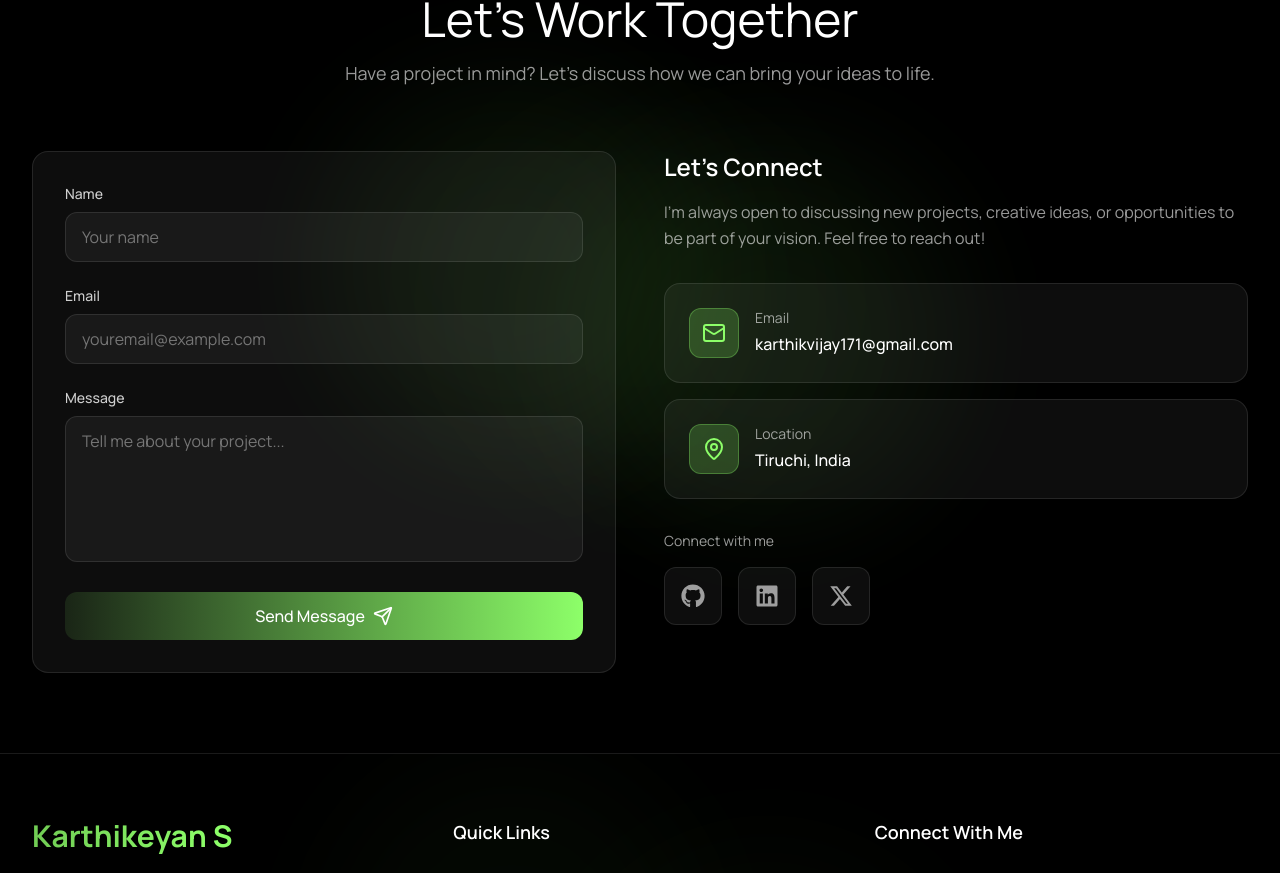
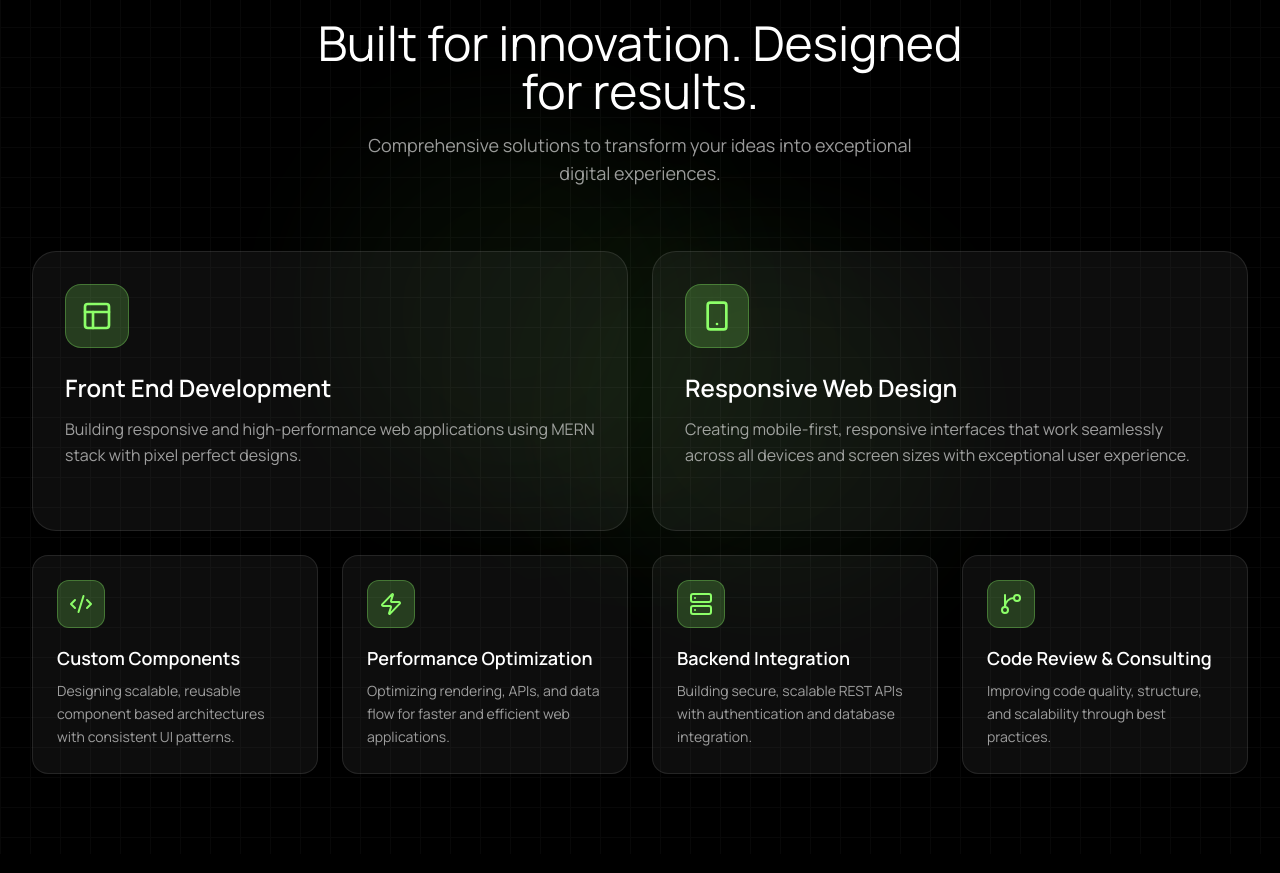
Before and after one commit to Karthikeyan1701/dev-personal-portfolio, a React (Vite) app: page / in a window 1280 px wide. Shown: the part 1920-2793 px from the top of the page. Built offline with nearby package versions, Linux system fonts and the light colour scheme.

Commit message:
Implementation of Services Section

```diff
--- a/src/App.jsx
+++ b/src/App.jsx
@@ -1,7 +1,9 @@
 import React from 'react';
 import Navbar from './components/layout/Navbar';
 import Hero from './components/sections/Hero';
-import About from './components/sections/About'
+import About from './components/sections/About';
+import Skills from './components/sections/Skills';
+import Services from './components/sections/Services';
 import Contact from './components/sections/Contact';
 import Footer from './components/layout/Footer';
 
@@ -13,6 +15,8 @@
       <main>
         <Hero />
         <About />
+        <Skills />
+        <Services />
         <Contact />
       </main>
 
--- /dev/null
+++ b/src/components/sections/Services.jsx
@@ -0,0 +1,102 @@
+import React from 'react';
+import { services } from '../../data/services';
+import * as Icons from 'lucide-react';
+import { Wrench } from 'lucide-react';
+import FadeIn from '../animations/FadeIn';
+
+const Services = () => {
+  return (
+    <section id="services" className="relative py-20 bg-black overflow-hidden">
+      <div className="absolute inset-0 overflow-hidden">
+        <div className="absolute top-1/4 left-1/4 w-96 h-96 bg-primary/20 opacity-20 rounded-full blur-3xl" />
+        <div className="absolute bottom-1/4 right-1/4 w-96 h-96 bg-primary/20 opacity-20 rounded-full blur-3xl" />
+        <div className="absolute top-1/2 left-1/2 -translate-x-1/2 -translate-y-1/2 w-96 h-96 bg-primary/10 opacity-20 rounded-full blur-3xl" />
+      </div>
+
+      <div
+        className="absolute inset-0 opacity-[0.03]"
+        style={{
+          backgroundImage: `
+                    linear-gradient(to right, white 1px, transparent 1px),
+                    linear-gradient(to bottom, white 1px, transparent 1px)
+                `,
+          backgroundSize: '30px 30px',
+        }}
+      />
+
+      <div className="relative z-10 max-w-7xl mx-auto px-4 sm:px-6 lg:px-8">
+        <FadeIn delay={0}>
+          <div className="text-center mb-16">
+            <div className="inline-flex items-center gap-2 px-4 py-2 bg-primary/10 border border-primary/30 rounded-full mb-6">
+              <Wrench className="w-4 h-4 text-primary" />
+              <span className="text-sm text-primary font-medium leading-wider uppercase">What I offer</span>
+            </div>
+            <h2 className="text-4xl lg:text-5xl font-normal text-white mb-4 max-w-2xl mx-auto">Built for innovation. Designed for results.</h2>
+            <p className="text-lg text-white/60 max-w-xl mx-auto">
+              Comprehensive solutions to transform your ideas into exceptional
+              digital experiences.
+            </p>
+          </div>
+        </FadeIn>
+
+        <div className="grid grid-cols-1 lg:grid-cols-2 gap-6 mb-6">
+          {services.slice(0, 2).map((service, index) => {
+            const IconComponent = Icons[service.icon] || Icons.Code2;
+            return (
+              <FadeIn key={service.id} delay={100 + index * 100}>
+                <div className="group relative bg-white/5 border border-white/10 rounded-3xl p-8 hover:border-primary/30 transition-all duration-300 h-full min-h-70 flex flex-col">
+                  <div className="mb-6">
+                    <div className="w-16 h-16 rounded-2xl bg-primary/20 border border-primary/30 flex items-center justify-center group-hover:scale-110 transition-transform duration-300">
+                      <IconComponent className="w-8 h-8 text-primary" />
+                    </div>
+                  </div>
+
+                  <div className='flex-1'>
+                    <h3 className='text-2xl font-semibold text-white mb-3 group-hover:text-primary transition-colors duration-300'>
+                        {service.title}
+                    </h3>
+                    <p className='text-white/60 leading-relaxed'>
+                        {service.description}
+                    </p>
+                  </div>
+
+                  <div className='absolute inset-0 bg-linear-to-br from-primary/0 to-primary/0 group-hover:from-primary/5 group-hover:to-primary/5 rounded-3xl transition-all duration-300 pointer-events-none' />
+                </div>
+              </FadeIn>
+            );
+          })}
+        </div>
+
+        <div className='grid grid-cols-1 md:grid-cols-2 lg:grid-cols-4 gap-6'>
+          {services.slice(2).map((service, index) => {
+            const IconComponent = Icons[service.icon] || Icons.GitBranch;
+            return (
+                <FadeIn key={service.id} delay={300 + index * 100}>
+                    <div className='group relative bg-white/5 border border-white/10 rounded-2xl p-6 hover:border-primary/30 transition-all duration-300 h-full'>
+                        <div className='mb-4'>
+                            <div className='w-12 h-12 rounded-xl bg-primary/20 border border-primary/30 flex items-center justify-center group-hover:scale-110 transition-transform duration-300'>
+                                <IconComponent className='w-6 h-6 text-primary' />
+                            </div>
+                        </div>
+
+                        <div>
+                            <h3 className='text-lg font-semibold text-white mb-2 group-hover:text-[#A8FF8D] transition-colors duration-300'>
+                                {service.title}
+                            </h3>
+                            <p className='text-sm text-white/60 leading-relaxed line-clamp-3'>
+                                {service.description}
+                            </p>
+                        </div>
+
+                        <div className='absolute inset-0 bg-linear-to-br from-primary/0 to-primary/0 group-hover:from-primary/5 group-hover:to-primary/5 rounded-2xl transition-all duration-300 pointer-events-none' />
+                    </div>
+                </FadeIn>
+            );
+          })}
+        </div>
+      </div>
+    </section>
+  );
+};
+
+export default Services;
--- /dev/null
+++ b/src/components/sections/Skills.jsx
@@ -0,0 +1,45 @@
+import React from 'react';
+import { skills } from '../../data/skills';
+import * as Icons from 'lucide-react';
+import FadeIn from '../animations/FadeIn';
+
+const Skills = () => {
+  const skillCategories = {
+    // Categorize skills
+    Mastery: [
+      skills.find((s) => s.name === 'HTML5'),
+      skills.find((s) => s.name === 'CSS3'),
+      skills.find((s) => s.name === 'JavaScript'),
+      skills.find((s) => s.name === 'React.js'),
+      skills.find((s) => s.name === 'Redux Toolkit'),
+      skills.find((s) => s.name === 'Node.js'),
+      skills.find((s) => s.name === 'Express.js'),
+      skills.find((s) => s.name === 'REST APIs'),
+      skills.find((s) => s.name === 'MongoDB'),
+      skills.find((s) => s.name === 'Git & GitHub'),
+    ].filter(Boolean),
+
+    'In Progress': [
+      skills.find((s) => s.name === 'Next.js'),
+      skills.find((s) => s.name === 'TypeScript'),
+      skills.find((s) => s.name === 'Tailwind CSS'),
+      skills.find((s) => s.name === 'Vue.js'),
+      skills.find((s) => s.name === 'Vite'),
+      skills.find((s) => s.name === 'TanStack Start'),
+    ].filter(Boolean),
+
+    'Future Focus': [
+      skills.find((s) => s.name === 'Python'),
+      skills.find((s) => s.name === 'FastAPI'),
+      skills.find((s) => s.name === 'GenAI LLM Models'),
+      skills.find((s) => s.name === 'Amazon Web Services'),
+      skills.find((s) => s.name === 'SQL')
+    ].filter(Boolean)
+  };
+
+  return (
+    <div>Skills</div>
+  );
+};
+
+export default Skills;
--- a/src/data/services.js
+++ b/src/data/services.js
@@ -2,26 +2,37 @@
     {
         id: 1,
         icon: 'Layout',
-        title: 'Front End Development'
+        title: 'Front End Development',
+        description: 'Building responsive and high-performance web applications using MERN stack with pixel perfect designs.'
     },
     {
         id: 2,
         icon: 'Smartphone',
-        title: 'Responsive Web Design'
+        title: 'Responsive Web Design',
+        description: 'Creating mobile-first, responsive interfaces that work seamlessly across all devices and screen sizes with exceptional user experience.'
     },
     {
         id: 3,
         icon: 'Code2',
-        title: 'Custom Components'
+        title: 'Custom Components',
+        description: 'Designing scalable, reusable component based architectures with consistent UI patterns.'
     },
     {
         id: 4,
         icon: 'Zap',
-        title: 'Performance Optimization'
+        title: 'Performance Optimization',
+        description: 'Optimizing rendering, APIs, and data flow for faster and efficient web applications.'
     },
     {
         id: 5,
+        icon: 'Server',
+        title: 'Backend Integration',
+        description: 'Building secure, scalable REST APIs with authentication and database integration.'
+    },
+    {
+        id: 6,
         icon: 'Gitbranch',
-        tilte: 'Code Review & Consulting'
+        title: 'Code Review & Consulting',
+        description: 'Improving code quality, structure, and scalability through best practices.'
     }
 ];
--- a/src/data/skills.js
+++ b/src/data/skills.js
@@ -1,31 +1,31 @@
 export const skills = [
     {
         id: 1,
+        name: 'JavaScript',
+        icon: 'FileCode',
+        level: 'Expert',
+        experience: '3+ years'
+    },
+    {
+        id: 2,
+        name: 'TypeScript',
+        icon: 'FileType',
+        level: 'Advanced',
+        experience: '1+ years'
+    },
+    {
+        id: 3,
         name: 'React.js',
         icon: 'Code2',
         title: 'Expert',
         experience: '3+ years'
     },
     {
-        id: 2,
-        name: 'JavaScript',
-        icon: 'FileCode',
-        level: 'Expert',
-        experience: '3+ years'
-    },
-    {
-        id: 3,
-        name: 'TypeScript',
-        icon: 'FileCode',
-        level: 'Advanced',
-        experience: '1+ years'
-    },
-    {
         id: 4,
         name: 'Next.js',
         icon: 'Zap',
-        level: 'Advanced',
-        experience: '2+ years'
+        level: 'Intermediate',
+        experience: '1+ years'
     },
     {
         id: 5,
@@ -50,6 +50,79 @@
     },
     {
         id: 8,
+        name: 'REST APIs',
+        icon: 'Globe',
+        level: 'Advanced',
+        experience: '2+ years'
+    },
+    {
+        id: 9,
         name: 'MongoDB',
+        icon: '',
+        level: 'Advanced',
+        experience: '2+ years'
+    },
+    {
+        id: 10,
+        name: 'Responsive Web Design',
+        icon: 'Smartphone',
+        level: 'Expert',
+        experience: '3+ years'
+    },
+    {
+        id: 11,
+        name: 'Git & GitHub',
+        icon: 'GitBranch',
+        level: 'Advanced',
+        experience: '3+ years'
+    },
+    {
+        id: 12,
+        name: 'Vite',
+        icon: 'Rocket',
+        level: 'Advanced',
+        experience: '1+ years'
+    },
+    {
+        id: 13,
+        name: 'Vue.js',
+        icon: '',
+        level: 'Intermediate',
+        experience: ''
+    },
+    {
+        id: 14,
+        name: 'TanStack Start',
+        icon: '',
+        level: 'Beginner',
+        experience: ''
+    },
+    {
+        id: 15,
+        name: 'Python',
+        icon: '',
+        level: 'Intermediate',
+        experience: ''
+    },
+    {
+        id: 16,
+        name: 'FastAPI',
+        icon: '',
+        level: 'Intermediate',
+        experience: ''
+    },
+    {
+        id: 17,
+        name: 'SQL',
+        icon: 'Database',
+        level: 'Intermediate',
+        experience: ''
+    },
+    {
+        id: 18,
+        name: 'Amazon Web Services',
+        icon: 'Cloud',
+        level: 'Intermediate',
+        experience: '1+ years'
     }
 ];
```
Also changed, not shown: src/data/architecture.js (deleted).
